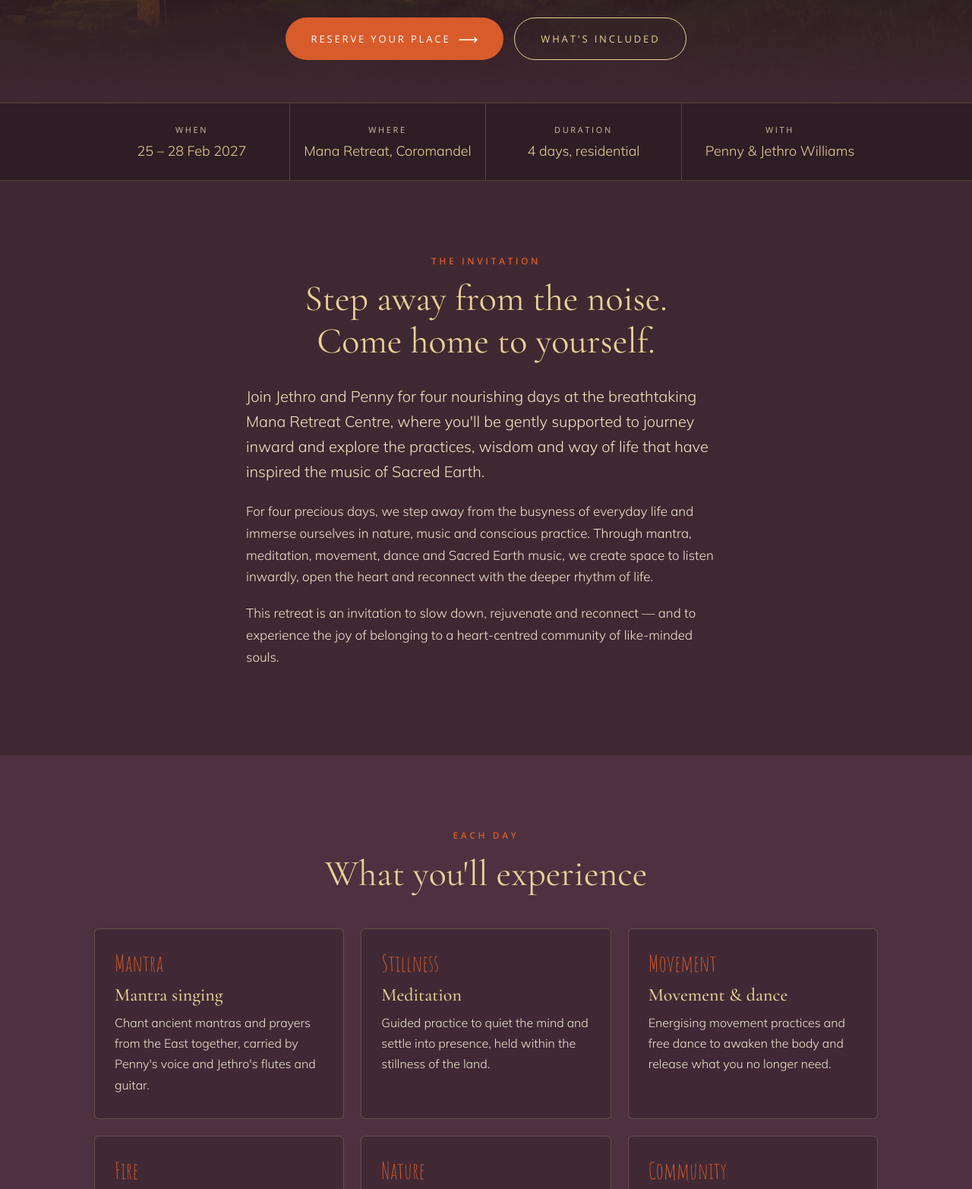
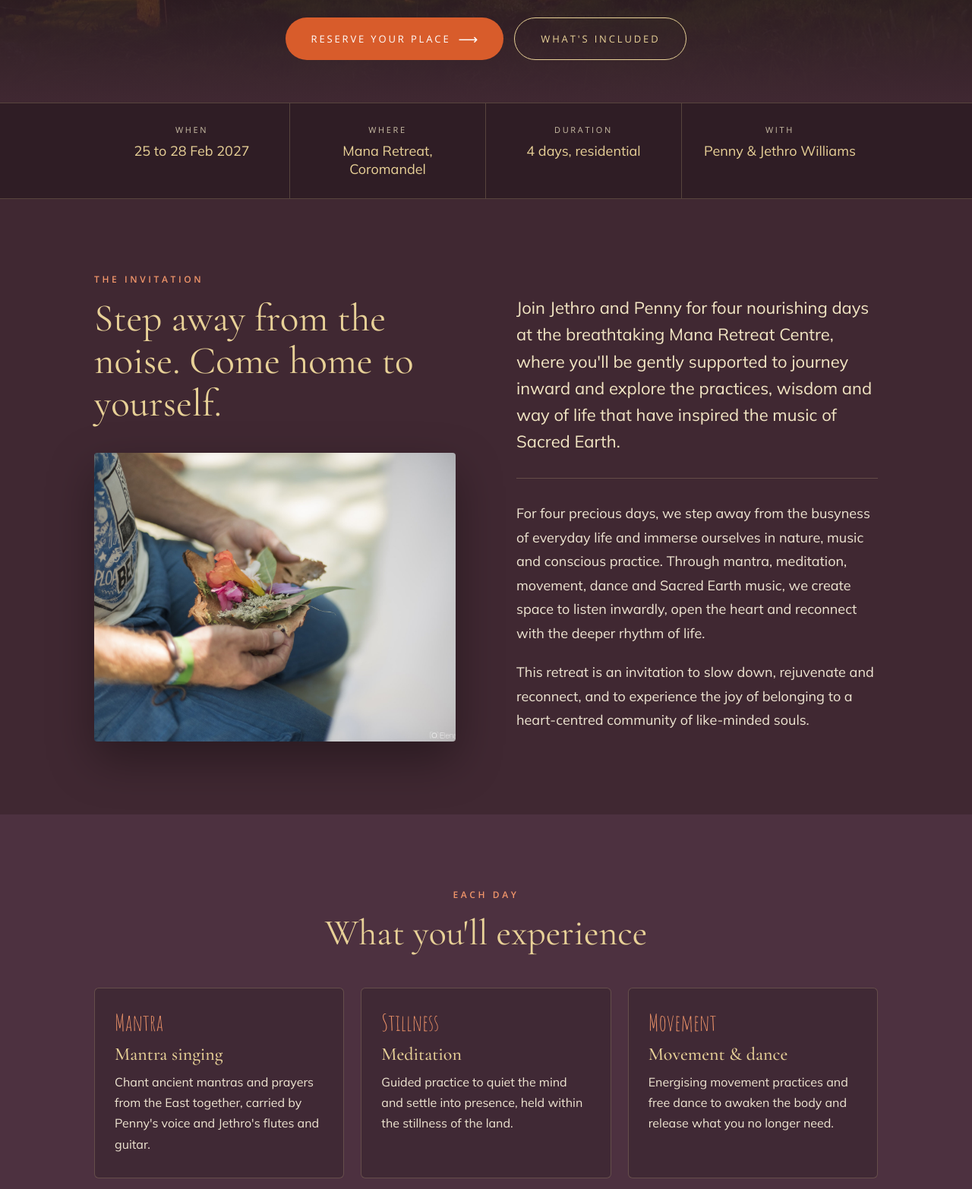
Before and after one commit to hongrosebara/thesocialtap-tests, a plain HTML site: page sacred-earth/new-zealand-retreat-2027.html in a window 1280 px wide. Shown: the part 643-2208 px from the top of the page at 76% size. Drawn offline with nearby package versions, Linux system fonts and the light colour scheme.

Commit message:
Sacred Earth: editorial intro layout, remove long dashes, readable label colour
Co-Authored-By: Claude Opus 5.5 <noreply@anthropic.com>

```diff
--- a/sacred-earth/new-zealand-retreat-2027.html
+++ b/sacred-earth/new-zealand-retreat-2027.html
@@ -4,9 +4,9 @@
 <meta charset="utf-8">
 <meta name="viewport" content="width=device-width, initial-scale=1">
 <title>New Zealand Retreat 2027 | Sacred Earth at Mana Retreat</title>
-<meta name="description" content="Join Penny and Jethro of Sacred Earth for four days of mantra, meditation, movement and music at Mana Retreat Centre, Coromandel, New Zealand. 25–28 February 2027.">
-<meta property="og:title" content="Sacred Earth New Zealand Retreat 2027 — Mana Retreat Centre">
-<meta property="og:description" content="Four days of mantra, meditation, movement and Sacred Earth music in the Coromandel Ranges. 25–28 February 2027.">
+<meta name="description" content="Join Penny and Jethro of Sacred Earth for four days of mantra, meditation, movement and music at Mana Retreat Centre, Coromandel, New Zealand. 25 to 28 February 2027.">
+<meta property="og:title" content="Sacred Earth New Zealand Retreat 2027 at Mana Retreat Centre">
+<meta property="og:description" content="Four days of mantra, meditation, movement and Sacred Earth music in the Coromandel Ranges. 25 to 28 February 2027.">
 <meta property="og:image" content="images/b464ca.jpg">
 <link rel="preconnect" href="https://fonts.googleapis.com">
 <link rel="preconnect" href="https://fonts.gstatic.com" crossorigin>
@@ -40,7 +40,7 @@
     <p class="eyebrow">Sacred Earth · 4 Day Retreat</p>
     <h1>New Zealand Retreat 2027</h1>
     <p class="script">A Journey of Mantra, Meditation &amp; Movement</p>
-    <p class="dates">25 – 28 February 2027</p>
+    <p class="dates">25 to 28 February 2027</p>
     <p class="where">Mana Retreat Centre · Coromandel, New Zealand</p>
     <div class="btn-row">
       <a class="btn" href="#book">Reserve your place <span class="arrow">⟶</span></a>
@@ -52,7 +52,7 @@
 <!-- KEY FACTS -->
 <div class="facts">
   <div class="wrap">
-    <div class="fact"><div class="k">When</div><div class="v">25 – 28 Feb 2027</div></div>
+    <div class="fact"><div class="k">When</div><div class="v">25 to 28 Feb 2027</div></div>
     <div class="fact"><div class="k">Where</div><div class="v">Mana Retreat, Coromandel</div></div>
     <div class="fact"><div class="k">Duration</div><div class="v">4 days, residential</div></div>
     <div class="fact"><div class="k">With</div><div class="v">Penny &amp; Jethro Williams</div></div>
@@ -60,13 +60,18 @@
 </div>
 
 <!-- INVITATION -->
-<section>
-  <div class="narrow">
-    <p class="section-label">The invitation</p>
-    <h2>Step away from the noise.<br>Come home to yourself.</h2>
-    <p class="lead">Join Jethro and Penny for four nourishing days at the breathtaking Mana Retreat Centre, where you'll be gently supported to journey inward and explore the practices, wisdom and way of life that have inspired the music of Sacred Earth.</p>
+<section class="intro">
+  <div class="wrap intro-grid">
+    <div class="intro-head">
+      <p class="section-label">The invitation</p>
+      <h2>Step away from the noise. Come home to yourself.</h2>
+    </div>
+    <div class="intro-img"><img src="images/758515.jpeg" alt="Hands holding a flower offering" style="object-position:center" loading="lazy"></div>
+    <div class="intro-body">
+      <p class="lead">Join Jethro and Penny for four nourishing days at the breathtaking Mana Retreat Centre, where you'll be gently supported to journey inward and explore the practices, wisdom and way of life that have inspired the music of Sacred Earth.</p>
     <p>For four precious days, we step away from the busyness of everyday life and immerse ourselves in nature, music and conscious practice. Through mantra, meditation, movement, dance and Sacred Earth music, we create space to listen inwardly, open the heart and reconnect with the deeper rhythm of life.</p>
-    <p>This retreat is an invitation to slow down, rejuvenate and reconnect — and to experience the joy of belonging to a heart-centred community of like-minded souls.</p>
+    <p>This retreat is an invitation to slow down, rejuvenate and reconnect, and to experience the joy of belonging to a heart-centred community of like-minded souls.</p>
+    </div>
   </div>
 </section>
 
@@ -79,7 +84,7 @@
       <div class="card"><div class="num">Mantra</div><h3>Mantra singing</h3><p>Chant ancient mantras and prayers from the East together, carried by Penny's voice and Jethro's flutes and guitar.</p></div>
       <div class="card"><div class="num">Stillness</div><h3>Meditation</h3><p>Guided practice to quiet the mind and settle into presence, held within the stillness of the land.</p></div>
       <div class="card"><div class="num">Movement</div><h3>Movement &amp; dance</h3><p>Energising movement practices and free dance to awaken the body and release what you no longer need.</p></div>
-      <div class="card"><div class="num">Fire</div><h3>Sacred fire ceremony</h3><p>Intention setting and ceremony around the fire — a heartfelt way to mark what you are calling in.</p></div>
+      <div class="card"><div class="num">Fire</div><h3>Sacred fire ceremony</h3><p>Intention setting and ceremony around the fire, a heartfelt way to mark what you are calling in.</p></div>
       <div class="card"><div class="num">Nature</div><h3>Forest &amp; free time</h3><p>Ample time to rest, walk in the forest, relax in the sauna or book bodywork.</p></div>
       <div class="card"><div class="num">Community</div><h3>Daily ritual &amp; connection</h3><p>Delicious vegetarian meals, meaningful daily rituals and friendships that blossom naturally.</p></div>
     </div>
@@ -105,7 +110,7 @@
     <div class="split-copy">
       <p class="section-label">The sanctuary</p>
       <h2>Held by the land</h2>
-      <p>Mana Retreat is a sanctuary nestled in the bush-covered hills of the Coromandel Ranges. Its intention is to create an environment of beauty, simplicity and inspiration — a sacred space for all to step into the fullness of their potential.</p>
+      <p>Mana Retreat is a sanctuary nestled in the bush-covered hills of the Coromandel Ranges. Its intention is to create an environment of beauty, simplicity and inspiration: a sacred space for all to step into the fullness of their potential.</p>
       <p>Mana's natural environment becomes part of the retreat itself. Decades of conscious practice can be felt in the fabric of the land: the forest walks, the stillness, the fresh mountain air and the feeling of being held.</p>
     </div>
   </div>
@@ -137,7 +142,7 @@
     <div class="split-copy">
       <p class="section-label">Your guides</p>
       <h2>Penny &amp; Jethro Williams</h2>
-      <p>Sacred Earth are Australia's internationally acclaimed mantra artists. Penny's soaring vocals and ethereal keyboard melodies meet Jethro's harmonies and instruments — shakuhachi, Indian bansuri, Irish whistles and acoustic guitar.</p>
+      <p>Sacred Earth are Australia's internationally acclaimed mantra artists. Penny's soaring vocals and ethereal keyboard melodies meet Jethro's harmonies on shakuhachi, Indian bansuri, Irish whistles and acoustic guitar.</p>
       <p>For more than two decades they have shared their music with audiences around the world, guiding thousands of people into profound states of inner peace, presence and connection. Their concerts consistently sell out.</p>
       <p>On retreat, they share the meditation, mantra, conscious movement and authentic teachings drawn from their own spiritual journey, creating a welcoming space for deep transformation.</p>
     </div>
@@ -157,7 +162,7 @@
     <div class="panel">
       <p class="section-label">Reserve your place</p>
       <h2 style="margin-bottom:10px">New Zealand Retreat 2027</h2>
-      <p class="price" style="font-size:clamp(32px,5vw,46px)">25 – 28 February</p>
+      <p class="price" style="font-size:clamp(32px,5vw,46px)">25 to 28 February</p>
       <p class="price-note">Mana Retreat Centre · Coromandel, New Zealand</p>
       <a class="btn" href="https://manaretreat.com/event/sacred-earth-retreat/#tribe-tickets__tickets-form" target="_blank" rel="noopener">Book your place <span class="arrow">⟶</span></a>
       <p class="small">Bookings, pricing and accommodation options are handled by Mana Retreat Centre.</p>
@@ -169,7 +174,7 @@
 <section>
   <div class="narrow faq">
     <h2>Good to know</h2>
-    <details><summary>When and where is the retreat?</summary><p>25 – 28 February 2027 at Mana Retreat Centre, in the bush-covered hills of the Coromandel Ranges, New Zealand.</p></details>
+    <details><summary>When and where is the retreat?</summary><p>25 to 28 February 2027 at Mana Retreat Centre, in the bush-covered hills of the Coromandel Ranges, New Zealand.</p></details>
     <details><summary>Do I need experience with meditation or mantra?</summary><p>Not at all. Penny and Jethro gently guide every practice, so you can come exactly as you are.</p></details>
     <details><summary>What food is provided?</summary><p>Delicious vegetarian meals are part of the retreat.</p></details>
     <details><summary>How do I book?</summary><p>Bookings are made directly with Mana Retreat Centre. <a href="https://manaretreat.com/event/sacred-earth-retreat/#tribe-tickets__tickets-form" target="_blank" rel="noopener">Book here</a>.</p></details>
@@ -198,7 +203,7 @@
 </footer>
 
 <div class="sticky-cta">
-  <div class="t"><strong>NZ Retreat · 25–28 Feb 2027</strong><br>Mana Retreat, Coromandel</div>
+  <div class="t"><strong>NZ Retreat · 25 to 28 Feb 2027</strong><br>Mana Retreat, Coromandel</div>
   <a class="btn" href="#book">Book</a>
 </div>
 
--- a/sacred-earth/styles.css
+++ b/sacred-earth/styles.css
@@ -1,4 +1,4 @@
-/* Sacred Earth — sales pages
+/* Sacred Earth sales pages
    Palette and type taken from sacredearthmusic.com (Wix theme). */
 :root {
   --topbar: #8a2433;
@@ -119,7 +119,7 @@ h3 { font-family: var(--head-font); font-weight: 500; color: var(--gold); font-s
 p { margin: 0 0 1.1em; }
 .lead { font-size: 20px; line-height: 1.65; color: var(--gold-soft); text-align: inherit; }
 
-/* Band — the sand-coloured title bar used on the live site */
+/* Band: the sand-coloured title bar used on the live site */
 .band { background: var(--sand); color: var(--ink); text-align: center; padding: 10px 24px; }
 .band h2 { font-family: var(--accent-font); color: var(--ink); margin: 0; font-size: clamp(40px, 6vw, 64px); letter-spacing: .04em; font-weight: 400; }
 .theme-forest .band h2 { font-size: clamp(26px, 4vw, 40px); padding: 10px 0; }
@@ -184,7 +184,7 @@ p { margin: 0 0 1.1em; }
 .faq summary { cursor: pointer; list-style: none; color: var(--gold); font-size: 19px; display: flex; justify-content: space-between; gap: 20px; }
 .faq summary::-webkit-details-marker { display: none; }
 .faq summary::after { content: "+"; color: var(--orange); font-size: 24px; line-height: 1; }
-.faq details[open] summary::after { content: "–"; }
+.faq details[open] summary::after { content: "\2212"; }
 .faq details p { margin: 12px 0 0; }
 
 /* Footer */
@@ -222,3 +222,39 @@ footer .social a:hover { opacity: 1; color: var(--gold); }
 @media (max-width: 360px) {
   .btn { letter-spacing: .1em; padding: 14px 18px; font-size: 12px; }
 }
+
+/* ---------- Invitation: editorial split ---------- */
+:root { --orange-text: #f0956a; }           /* orange that passes contrast for small text */
+.section-label, .hero .where, .card .num { color: var(--orange-text); }
+body { font-weight: 400; }
+p { color: var(--text); }
+
+.intro-grid {
+  display: grid;
+  grid-template-columns: 1fr 1fr;
+  grid-template-areas: "head body" "img body";
+  grid-template-rows: auto 1fr;
+  column-gap: 80px;
+  align-items: start;
+}
+.intro-head { grid-area: head; }
+.intro-img  { grid-area: img; }
+.intro-body { grid-area: body; padding-top: 30px; }
+.intro-head .section-label, .intro-head h2 { text-align: left; }
+.intro-head h2 { font-size: clamp(34px, 4vw, 54px); line-height: 1.1; margin-bottom: 36px; }
+.intro-img img { width: 100%; aspect-ratio: 5 / 4; object-fit: cover; border-radius: 4px; box-shadow: 0 24px 60px rgba(0,0,0,.35); }
+.intro-body .lead {
+  text-align: left; font-size: 22px; line-height: 1.6; color: var(--gold-soft);
+  padding-bottom: 30px; margin-bottom: 30px; border-bottom: 1px solid var(--line);
+}
+.intro-body p { font-size: 18px; line-height: 1.75; }
+.intro-body p:last-child { margin-bottom: 0; }
+
+@media (max-width: 860px) {
+  .intro-grid { grid-template-columns: 1fr; grid-template-areas: "head" "body" "img"; column-gap: 0; }
+  .intro-head h2 { margin-bottom: 8px; }
+  .intro-body { padding-top: 0; max-width: none; }
+  .intro-body .lead { font-size: 19px; }
+  .intro-img { margin-top: 40px; }
+  .intro-img img { aspect-ratio: 4 / 3; }
+}
```
Also changed, not shown: sacred-earth/journey-into-stillness-2027.html (+21 -16 lines), 1 other file.
